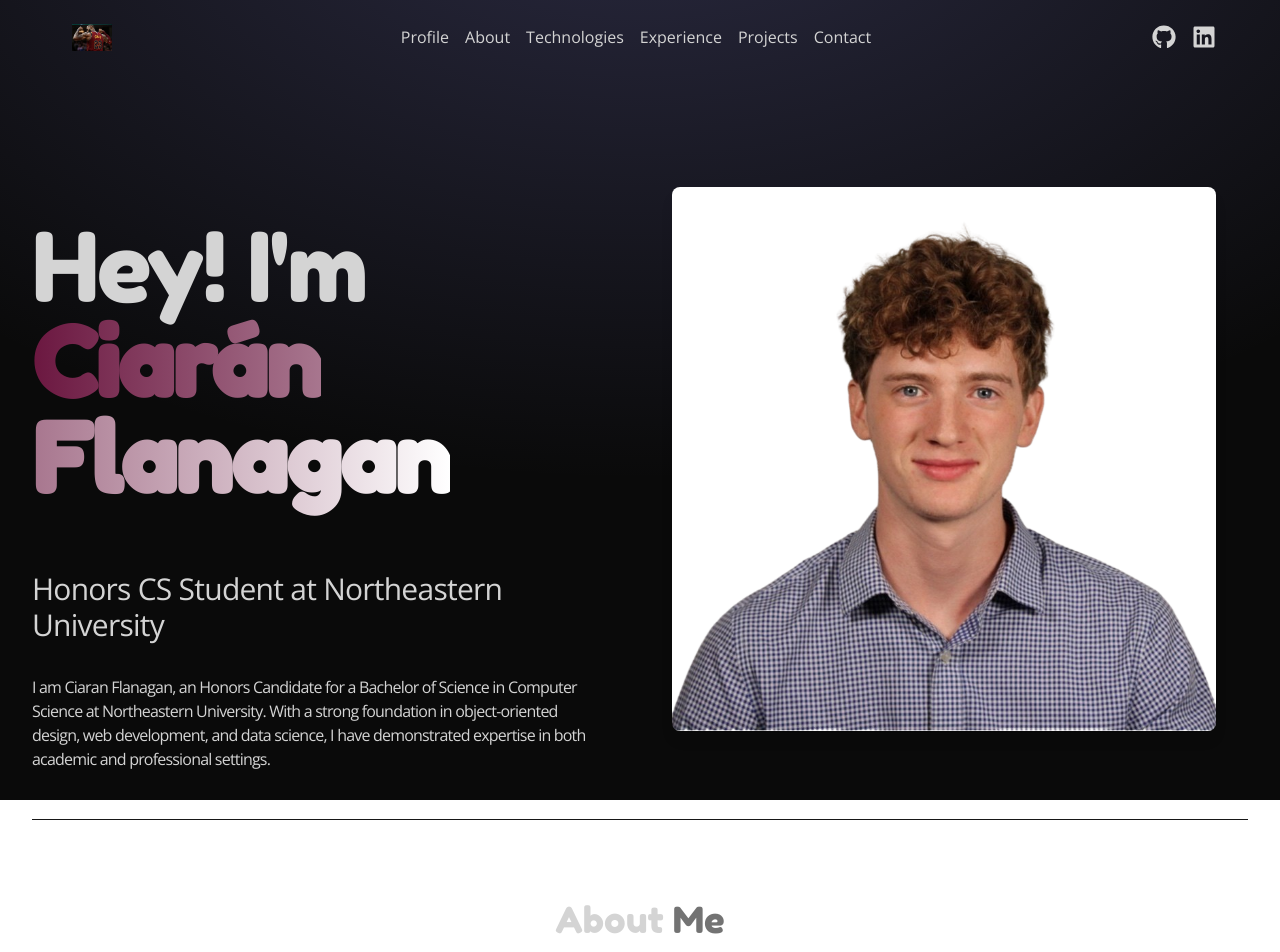
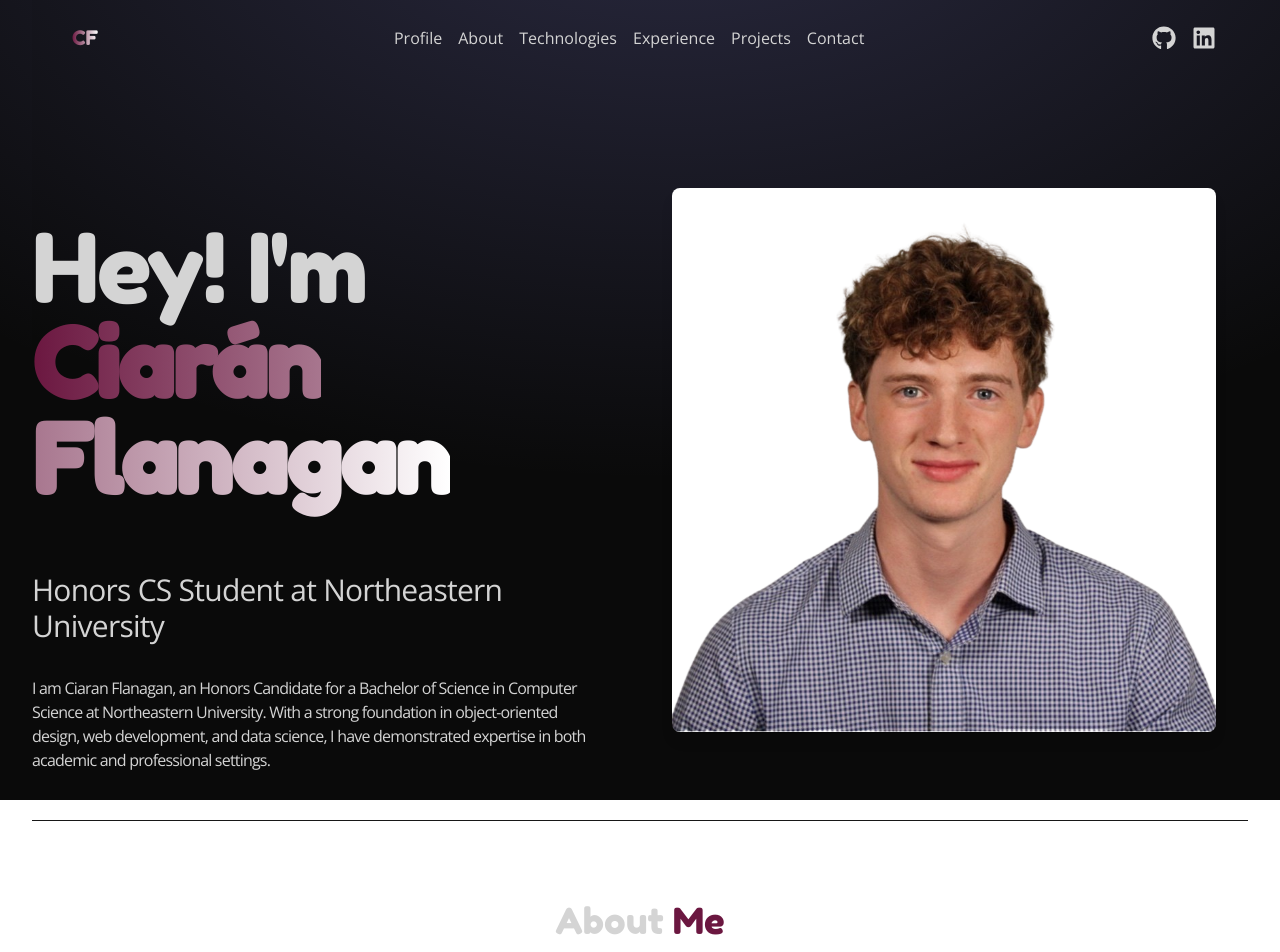
Before and after one commit to CiaranFlanagan/Personal-Site, a React (Vite) app: page / in a window 1280 px wide. Shown: the top 952 px of the page. Built offline with nearby package versions, Linux system fonts and the light colour scheme.

Commit message:
scrollbar issues addressed. Logo updated. About photo updated

```diff
--- a/src/App.jsx
+++ b/src/App.jsx
@@ -9,7 +9,7 @@ import BackToTopButton from "./components/BackToTopButton";
 
 const App = () => {
   return (
-    <div className="overflow-x-hidden text-neutral-300 antialiased selection:bg-cyan-300 selection:text-cyan-900">
+    <div className="text-neutral-300 antialiased selection:bg-cyan-300 selection:text-cyan-900">
       <div className="fixed top-0 -z-10 h-screen w-screen bg-neutral-950 bg-[radial-gradient(ellipse_80%_80%_at_50%_-20%,rgba(120,119,198,0.3),rgba(255,255,255,0))]"></div>
 
       <div className="container mx-auto px-8 flex flex-col justify-between">
--- a/src/components/About.jsx
+++ b/src/components/About.jsx
@@ -1,6 +1,6 @@
 import { motion, useInView } from "framer-motion";
 import { useRef } from "react";
-import aboutImg from "../assets/lebronald.jpeg";
+import aboutImg from "../assets/about.jpg";
 import { ABOUT_TEXT } from "../constants";
 
 const About = () => {
@@ -15,9 +15,10 @@ const About = () => {
       transition={{ duration: 0.5 }}
       ref={ref}
     >
+      <div className="fixed top-0 -z-10 w-full min-h-screen bg-neutral-950 bg-[radial-gradient(ellipse_80%_80%_at_50%_-20%,rgba(120,119,198,0.3),rgba(255,255,255,0))]"></div>
       <h2 className="my-20 text-center text-4xl">
         About
-        <span className="text-neutral-500"> Me</span>
+        <span className="text-galwayMaroon-700"> Me</span>
       </h2>
 
       <div className="flex flex-wrap">
--- a/src/components/Experience.jsx
+++ b/src/components/Experience.jsx
@@ -39,7 +39,7 @@ const Experience = () => {
                 {experience.technologies.map((tech, index) => (
                   <span
                     key={index}
-                    className="mr-2 mt-4 rounded bg-neutral-900 px-2 py-1 text-sm font-medium text-purple-800"
+                    className="mr-2 mt-4 rounded bg-neutral-900 px-2 py-1 text-sm font-medium text-galwayMaroon-700"
                   >
                     {tech}
                   </span>
--- a/src/components/Navbar.jsx
+++ b/src/components/Navbar.jsx
@@ -1,58 +1,62 @@
-import logo from "../assets/lebronnn.png";
 import { FaLinkedin, FaGithub } from "react-icons/fa";
 
 const Navbar = () => {
   return (
     <nav className="mb-20 flex items-center justify-between py-6 px-4 md:px-8">
       <div className="flex flex-shrink-0 items-center">
-        <img className="mx-2 w-10" src={logo} alt="logo did not load :(" />
+        <span
+          style={{ fontFamily: "Fredoka One, cursive" }}
+          className="mx-2 text-xl text-transparent bg-clip-text bg-gradient-to-r from-galwayMaroon-700 to-galwayWhite"
+        >
+          CF
+        </span>
       </div>
       <ul className="hidden md:flex space-x-4">
         <li>
-          <a href="#profile" className="hover:text-cyan-300">
+          <a href="#profile" className="hover:text-galwayMaroon-700">
             Profile
           </a>
         </li>
         <li>
-          <a href="#about" className="hover:text-cyan-300">
+          <a href="#about" className="hover:text-galwayMaroon-700">
             About
           </a>
         </li>
         <li>
-          <a href="#technologies" className="hover:text-cyan-300">
+          <a href="#technologies" className="hover:text-galwayMaroon-700">
             Technologies
           </a>
         </li>
         <li>
-          <a href="#experience" className="hover:text-cyan-300">
+          <a href="#experience" className="hover:text-galwayMaroon-700">
             Experience
           </a>
         </li>
         <li>
-          <a href="#projects" className="hover:text-cyan-300">
+          <a href="#projects" className="hover:text-galwayMaroon-700">
             Projects
           </a>
         </li>
         <li>
-          <a href="#contact" className="hover:text-cyan-300">
+          <a href="#contact" className="hover:text-galwayMaroon-700">
             Contact
           </a>
         </li>
       </ul>
       <div className="flex space-x-4">
         <a
-          href="https://github.com/your-github-username"
+          href="https://github.com/CiaranFlanagan"
           target="_blank"
           rel="noopener noreferrer"
         >
-          <FaGithub className="text-2xl hover:text-cyan-300" />
+          <FaGithub className="text-2xl hover:text-galwayMaroon-700" />
         </a>
         <a
-          href="https://www.linkedin.com/in/your-linkedin-username"
+          href="https://www.linkedin.com/in/ciaranflanagan1/"
           target="_blank"
           rel="noopener noreferrer"
         >
-          <FaLinkedin className="text-2xl hover:text-cyan-300" />
+          <FaLinkedin className="text-2xl hover:text-galwayMaroon-700" />
         </a>
       </div>
     </nav>
--- a/src/components/Profile.jsx
+++ b/src/components/Profile.jsx
@@ -4,7 +4,7 @@ import { motion } from "framer-motion";
 
 const Profile = () => {
   return (
-    <div className="border-b border-neutral-900 pb-4 lg:mb-35">
+    <div className="border-b border-neutral-900 pb-4 lg:mb-35 overflow-x-hidden">
       <div className="flex flex-wrap">
         <motion.div
           className="w-full lg:w-1/2"
--- a/src/components/Projects.jsx
+++ b/src/components/Projects.jsx
@@ -31,7 +31,7 @@ const Projects = () => {
                 {project.technologies.map((tech, index) => (
                   <span
                     key={index}
-                    className="mr-2 rounded bg-neutral-900 px-2 py-1 text-sm font-medium text-purple-900"
+                    className="mr-2 rounded bg-neutral-900 px-2 py-1 text-sm font-medium text-galwayMaroon-700"
                   >
                     {tech}
                   </span>
```
Also changed, not shown: src/assets/about.jpg (added).
